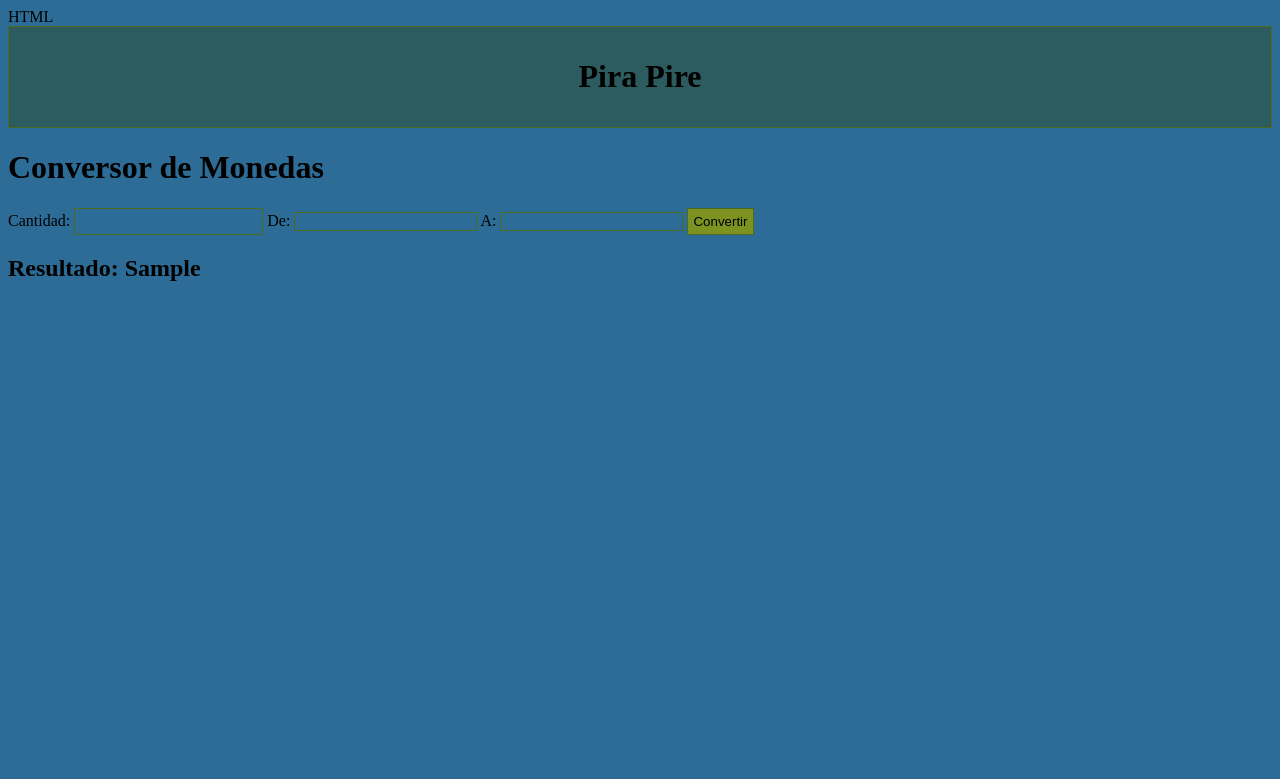
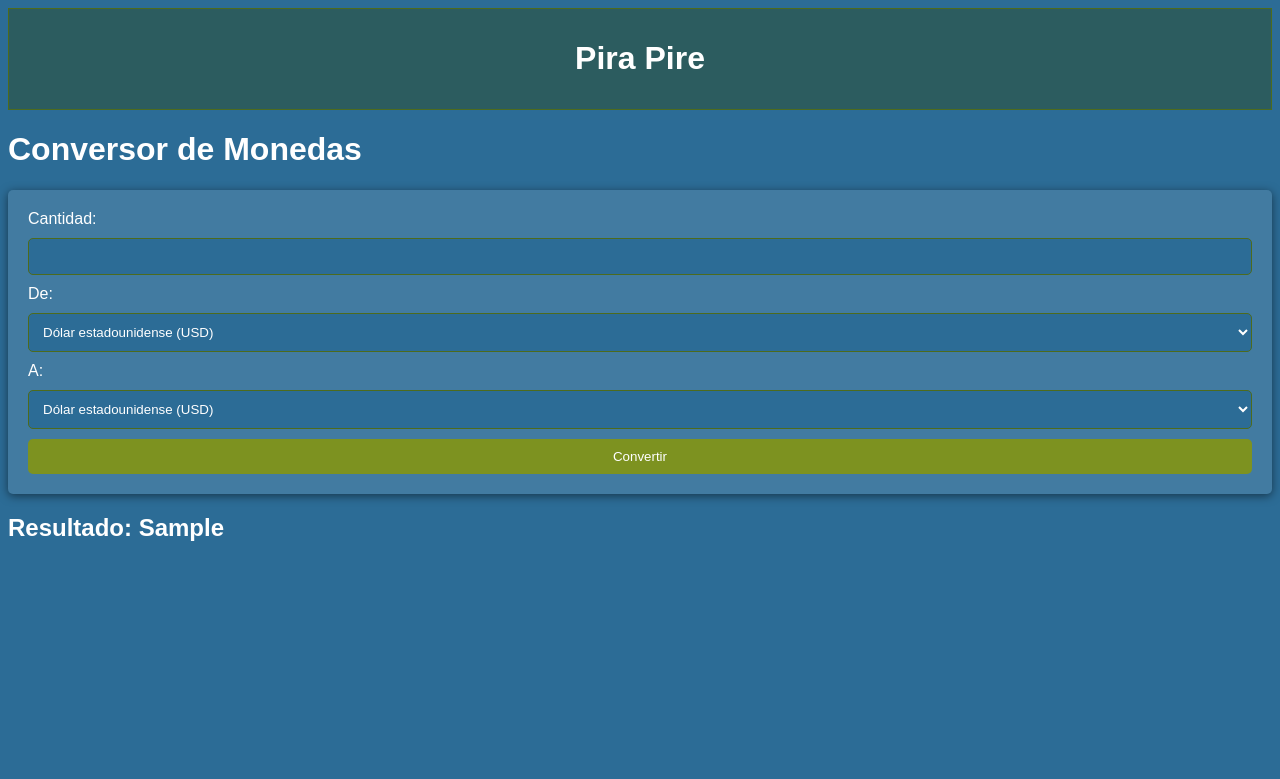
Before and after one commit to Frank1m3/convertor, a Flask app: template convertor_moneda/templates/index.html in a window 1280 px wide. Shown: the top 779 px of the page. Run offline with Flask 3, Linux system fonts and the light colour scheme; the template is opened without the code that fills it: most values are stand-ins (such as "Sample title", 1, 10 or a date in 2020).

Commit message:
Agregando otro convertor

```diff
--- a/convertor_moneda/app.py
+++ b/convertor_moneda/app.py
@@ -6,20 +6,48 @@ app = Flask(__name__)
 @app.route('/', methods=['GET', 'POST'])
 def index():
     conversion_result = None
+    error_message = None
     if request.method == 'POST':
         amount = request.form.get('amount')
-        from_currency = request.form.get('from_currency')
-        to_currency = request.form.get('to_currency')
-        conversion_result = convert_currency(amount, from_currency, to_currency)
-    return render_template('index.html', conversion_result=conversion_result)
+        from_currency = request.form.get('from_currency').upper()
+        to_currency = request.form.get('to_currency').upper()
 
+        try:
+            amount = float(amount)
+            if amount <= 0:
+                error_message = "La cantidad debe ser un número positivo."
+            else:
+                conversion_result, error_message = convert_currency(amount, from_currency, to_currency)
+        except ValueError:
+            error_message = "Por favor, introduce un número válido para la cantidad."
+
+    return render_template('index.html', conversion_result=conversion_result, error_message=error_message)
+
+# def convert_currency(amount, from_currency, to_currency):
+#     api_key = 'deffc8e0f02d5e805e0d2e6'  # Asegúrate de no compartir tu API key
+#     url = f'https://v6.exchangerate-api.com/v6/{api_key}/latest/{from_currency}'
+#     response = requests.get(url)
 def convert_currency(amount, from_currency, to_currency):
-    api_key ='deffc8e0f02d5e805e0d2e6'
-    url = f'https://v6.exchangerate-api.com/v6/deffc8e0f02d5e8a05e0d2e6/latest/USD{from_currency}'
+    print(f"Convirtiendo {amount} de {from_currency} a {to_currency}")  # Agrega esta línea
+    api_key = 'deffc8e0f02d5e805e0d2e6'
+    url = f'https://v6.exchangerate-api.com/v6/{api_key}/latest/{from_currency}'
     response = requests.get(url)
+    print(f"Respuesta {response.status_code}: {response.text}")  # Agrega esta línea para ver la respuesta
+
+    if response.status_code != 200:
+        return None, "Error en la conversión. Verifica la moneda o intenta nuevamente más tarde."
+
     data = response.json()
+
+    if 'error' in data:
+        return None, data['error-type']
+
+    if to_currency not in data['rates']:
+        return None, f"Moneda '{to_currency}' no encontrada."
+
     rate = data['rates'][to_currency]
-    return float(amount) * rate
+    converted_amount = round(amount * rate, 2)
+    return converted_amount, None
 
 if __name__ == '__main__':
     app.run(debug=True)
--- a/convertor_moneda/templates/index.html
+++ b/convertor_moneda/templates/index.html
@@ -1,17 +1,55 @@
-HTML
 <!DOCTYPE html>
 <html lang="en">
 <head>
     <meta charset="UTF-8">
     <meta name="viewport" content="width=device-width, initial-scale=1.0">
     <title>Conversor de Monedas</title>
-    <link rel="stylesheet" href="{{ url_for('static', filename='style.css') }}">
     <style>
+        body {
+            background-color: hsl(204, 55%, 38%);
+            color: white;
+            font-family: Arial, sans-serif;
+        }
         .rectangulo {
             background-color: #2c5c5f;
             border: 1px solid #4d6b1d;
             padding: 10px;
             text-align: center;
+            margin-bottom: 20px;
+        }
+        form {
+            background-color: rgba(255, 255, 255, 0.1);
+            padding: 20px;
+            border-radius: 5px;
+            box-shadow: 0px 2px 10px rgba(0, 0, 0, 0.5);
+            display: flex;
+            flex-direction: column;
+            gap: 10px;
+        }
+        input, select, button {
+            padding: 10px;
+            border: none;
+            border-radius: 5px;
+        }
+        input, select {
+            background-color: hsl(204, 55%, 38%);
+            color: white;
+            border: 1px solid #4d6b1d;
+        }
+        button {
+            background-color: hsl(71, 64%, 35%);
+            color: white;
+            cursor: pointer;
+            transition: background-color 0.3s;
+        }
+        button:hover {
+            background-color: hsl(71, 64%, 50%);
+        }
+        h2 {
+            margin-top: 20px;
+        }
+        .error {
+            color: red;
         }
     </style>
 </head>
@@ -19,30 +57,45 @@ HTML
     <div class="rectangulo">
         <h1>Pira Pire</h1>
     </div>
-    <style>
-        body {
-            background-color: hsl(204, 55%, 38%);
-        }
-    </style>
-
-<head>
-    <meta charset="UTF-8">
-    <meta name="viewport" content="width=device-width, initial-scale=1.0">
-    <title>Conversor de Monedas</title>
-    <link rel="stylesheet" href="{{ url_for('static', filename='style.css') }}">
-</head>
-<body>
     <h1>Conversor de Monedas</h1>
     <form method="POST">
         <label for="amount">Cantidad:</label>
-        <input type="number" style="background-color: hsl(204, 55%, 38%); border: 1px solid #4d6b1d; padding: 5px;" id="amount" name="amount" required>
+        <input type="number" id="amount" name="amount" required>
+
         <label for="from_currency">De:</label>
-        <input type="text" style="background-color: hsl(204, 55%, 38%); border: 1px solid #4d6b1d;" id="from_currency" name="from_currency" required>
+        <select id="from_currency" name="from_currency" required>
+            <option value="USD">Dólar estadounidense (USD)</option>
+            <option value="EUR">Euro (EUR)</option>
+            <option value="GBP">Libra esterlina (GBP)</option>
+            <option value="JPY">Yen japonés (JPY)</option>
+            <option value="AUD">Dólar australiano (AUD)</option>
+            <option value="CAD">Dólar canadiense (CAD)</option>
+            <option value="CHF">Franco suizo (CHF)</option>
+            <option value="CNY">Yuan chino (CNY)</option>
+            <option value="INR">Rupia india (INR)</option>
+            <option value="BRL">Real brasileño (BRL)</option>
+        </select>
+
         <label for="to_currency">A:</label>
-        <input type="text" style="background-color: hsl(204, 55%, 38%); border: 1px solid #4d6b1d;" id="to_currency" name="to_currency" required>
-        <button style="background-color: hsl(71, 64%, 35%); border: 1px solid #4d6b1d; padding: 5px;" type="submit">Convertir</button>
+        <select id="to_currency" name="to_currency" required>
+            <option value="USD">Dólar estadounidense (USD)</option>
+            <option value="EUR">Euro (EUR)</option>
+            <option value="GBP">Libra esterlina (GBP)</option>
+            <option value="JPY">Yen japonés (JPY)</option>
+            <option value="AUD">Dólar australiano (AUD)</option>
+            <option value="CAD">Dólar canadiense (CAD)</option>
+            <option value="CHF">Franco suizo (CHF)</option>
+            <option value="CNY">Yuan chino (CNY)</option>
+            <option value="INR">Rupia india (INR)</option>
+            <option value="BRL">Real brasileño (BRL)</option>
+        </select>
+
+        <button type="submit">Convertir</button>
     </form>
-    {% if conversion_result %}
+    {% if error_message %}
+        <h2 class="error">{{ error_message }}</h2>
+    {% endif %}
+    {% if conversion_result is not none %}
         <h2>Resultado: {{ conversion_result }}</h2>
     {% endif %}
 </body>
```
